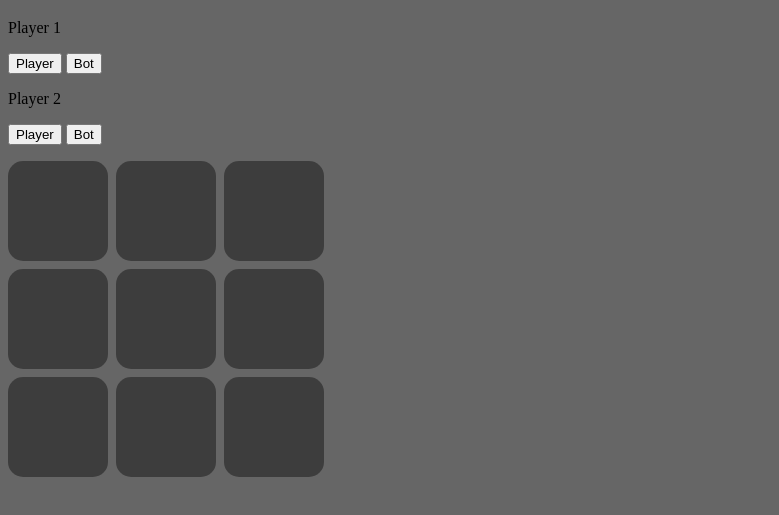
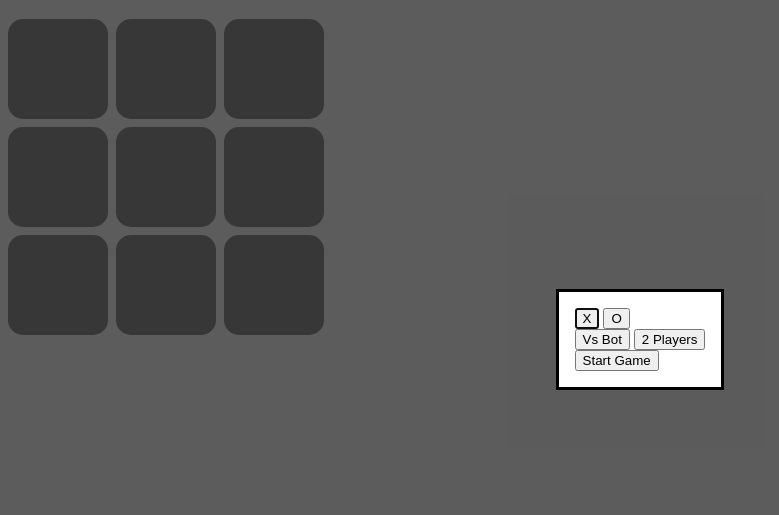
Before and after one commit to SteTisci/tic-tac-toe, a plain HTML site: page index.html in a window 1280 px wide. Shown: the part 61-576 px from the top of the page, without its empty margins (0-779 px from the left). Drawn offline with Linux system fonts and the light colour scheme.

Commit message:
aggiunta dialog

```diff
--- a/index.html
+++ b/index.html
@@ -9,23 +9,18 @@
   </head>
   <body>
     <h1>Tic Tac Toe</h1>
-    <div class="player-choice">
-      <div class="player1">
-        <p>Player 1</p>
-        <div class="choice">
-          <button class="player">Player</button>
-          <button class="bot">Bot</button>
-        </div>
+    <p class="player-text"></p>
+    <dialog class="settings-dialog">
+      <div class="p1-sign">
+        <button class="cross">X</button>
+        <button class="circle">O</button>
       </div>
-      <div class="player2">
-        <p>Player 2</p>
-        <div class="choice">
-          <button class="player">Player</button>
-          <button class="bot">Bot</button>
-        </div>
+      <div class="game-type">
+        <button class="bot">Vs Bot</button>
+        <button class="players">2 Players</button>
       </div>
-    </div>
-    <p class="player-text"></p>
+      <button class="start-game">Start Game</button>
+    </dialog>
     <div class="board-container"></div>
     <button class="reset">play again</button>
   </body>
```
